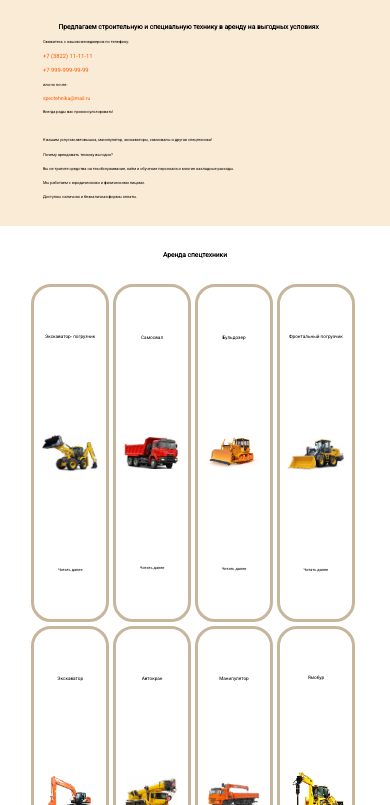
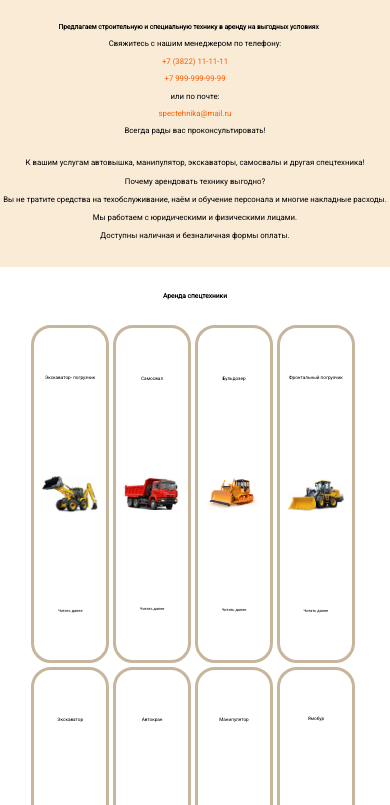
Before and after one commit to IvanGerman/spectehnika, a website built with webpack: page src/index.html in a window 390 px wide. Shown: the part 295-1100 px from the top of the page. Built offline with nearby package versions, Linux system fonts and the light colour scheme.

Commit message:
feat: keep on  adapting the description section

```diff
--- a/src/main.scss
+++ b/src/main.scss
@@ -379,6 +379,7 @@ footer {
 
   .logotip {
     width: 80vw;
+    height: 5vh;
     position: absolute;
     top: 14vh;
     left: 34vw;
@@ -389,6 +390,17 @@ footer {
 
   .descriptionDiv {
     flex-direction: column;
+    margin-left: 0vw;
+    max-width: 100%;
+  }
 
+  .descriptionDiv div {
+    display: grid;
+    justify-content: center;
+  }
+
+  .descriptionDiv div p {
+    font-size: 2vw;
+    text-align: center;
   }
 }
```
